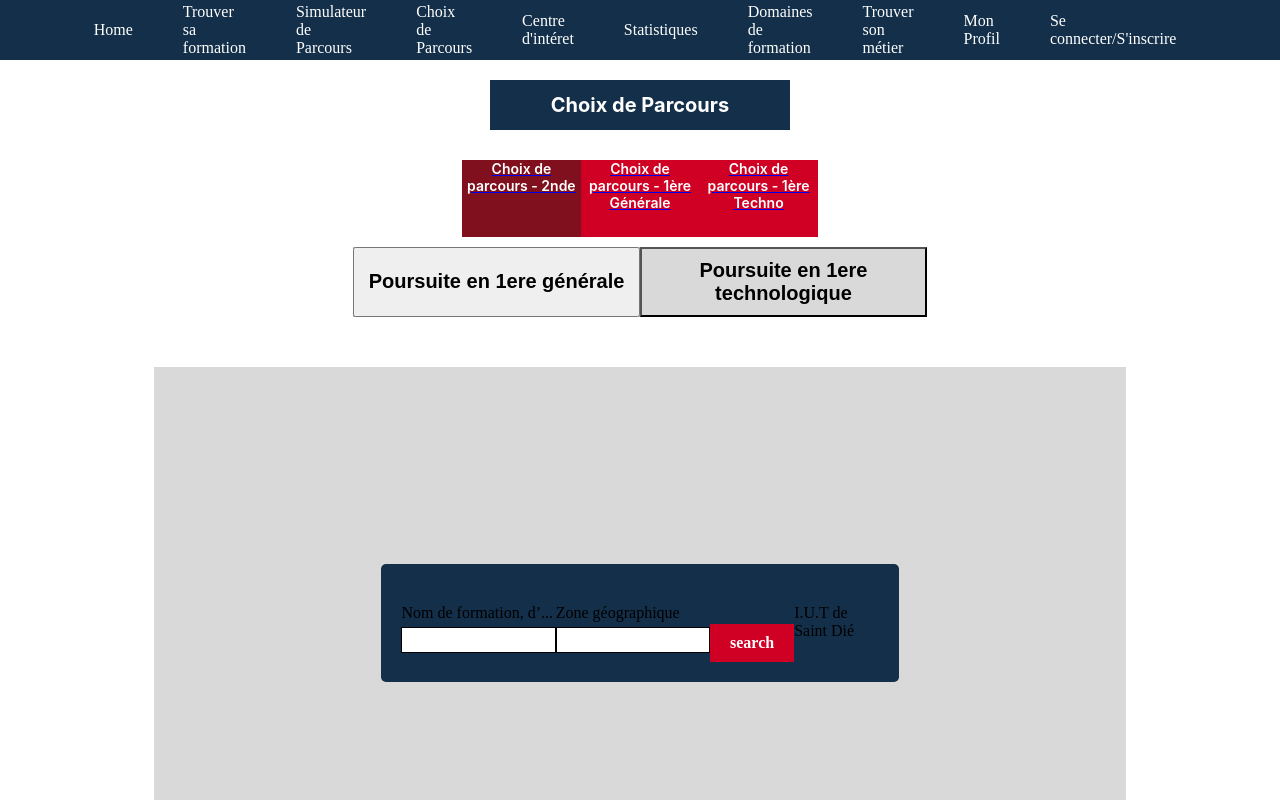
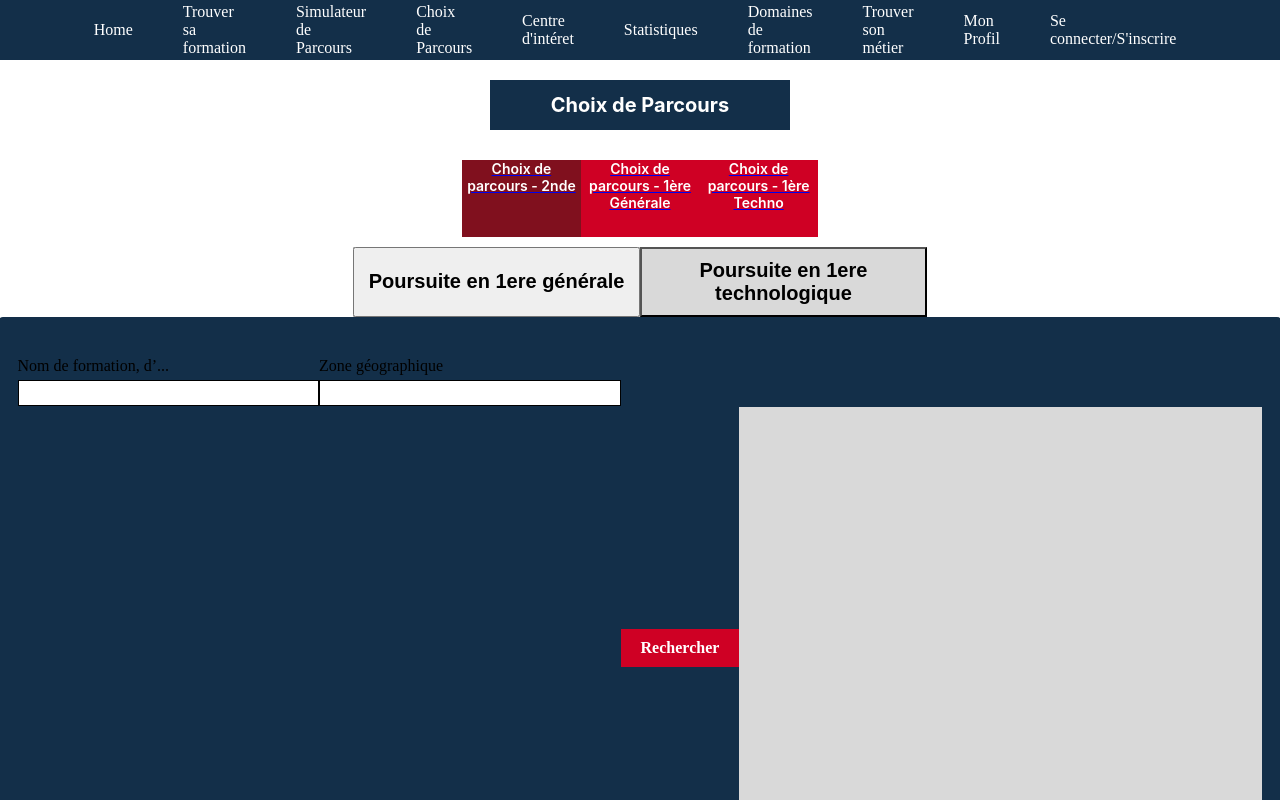
Before and after one commit to StagiairesDAMOTIC/FrontEndPsup, an Angular app: page /choix-de-parcours/seconde in a window 1280 px wide. Shown: the top 800 px of the page. Built offline with nearby package versions, Linux system fonts and the light colour scheme.

Commit message:
choix seconde et trouver sa formation

```diff
--- a/src/app/app.component.css
+++ b/src/app/app.component.css
@@ -395,3 +395,41 @@ footer {
   align-self: center;
   margin-top: 20px;
 }
+
+.background {
+  width: 100%;
+  height: 100%;
+  position: absolute;
+  background: var(--bleu-damotic);
+}
+
+.headers {
+  width: 100%;
+  height: 60px;
+  position: absolute;
+  display: flex;
+}
+
+.headers-item {
+  width: 50%;
+  height: 100%;
+  display: flex;
+  justify-content: center;
+  align-items: center;
+  background-color: #b9b9b9;
+  font-size: 20px;
+  font-family: Inter, sans-serif;
+  font-weight: 700;
+  color: black;
+}
+
+.header-item.right-item {
+  background-color: #d9d9d9;
+}
+
+.divider {
+  width: 2px;
+  height: 60px;
+  background-color: black;
+  transform-origin: center;
+}
--- a/src/app/choix-seconde/choix-seconde.component.html
+++ b/src/app/choix-seconde/choix-seconde.component.html
@@ -109,7 +109,7 @@
       Poursuite en 1ere technologique
     </button>
   </div>
-  <div class="content">
+
     <div class="search-section" [ngSwitch]="activeTab">
       <div class="search-form" *ngSwitchCase="0">
         <div class="search-input">
@@ -121,10 +121,9 @@
           <div class="input-field"></div>
         </div>
         <div class="search-button">Rechercher</div>
-        <div class="search-result">
-          <div>I.U.T de Saint Dié</div>
-        </div>
+        <div class="content"></div>
       </div>
+
       <div class="search-form" *ngSwitchCase="1">
         <div class="search-input">
           <span>Nom de formation, d’...</span>
@@ -134,11 +133,12 @@
           <span>Zone géographique</span>
           <div class="input-field"></div>
         </div>
-        <div class="search-button">search</div>
-        <div class="search-result">
-          <div>I.U.T de Saint Dié</div>
-        </div>
+        <div class="search-button">Rechercher</div>
+        <div class="content"></div>
+
+
       </div>
+
+
     </div>
-  </div>
 </div>
--- a/src/app/trouver-sa-formation/trouver-sa-formation.component.html
+++ b/src/app/trouver-sa-formation/trouver-sa-formation.component.html
@@ -18,7 +18,7 @@
     </button>
   </div>
 
-    <div class="search-section" [ngSwitch]="activeTab">
+    <section class="search-section" [ngSwitch]="activeTab">
       <div class="search-form" *ngSwitchCase="0">
         <div class="search-input">
           <span>Nom de formation, d’établissement...</span>
@@ -29,8 +29,8 @@
           <div class="input-field"></div>
         </div>
         <div class="search-button">Rechercher</div>
-
-      </div>
+        <div class="content"></div>
+</div>
       <div class="search-form" *ngSwitchCase="1">
         <div class="search-input">
           <span>Nom de formation, d’...</span>
@@ -41,10 +41,8 @@
           <div class="input-field"></div>
         </div>
         <div class="search-button">Rechercher</div>
+        <div class="content"></div>
+    </div>
 
-      </div>
-    </div>
-    <div class="content">
-
-    </div>
+    </section>
 </div>
```
Also changed, not shown: src/app/choix-seconde/choix-seconde.component.css (deleted, +0 -37 lines).
